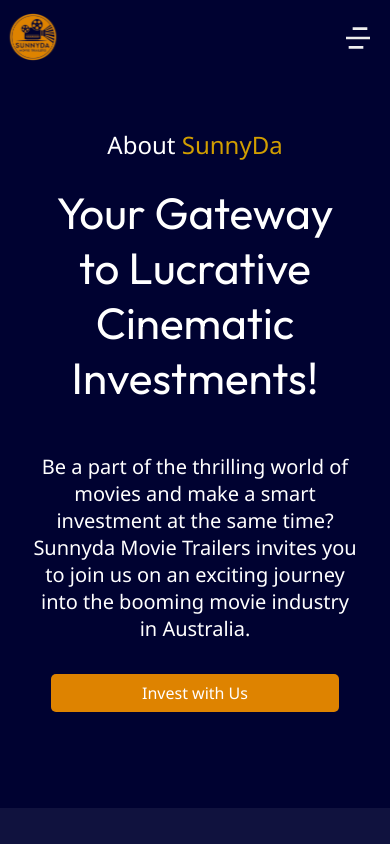
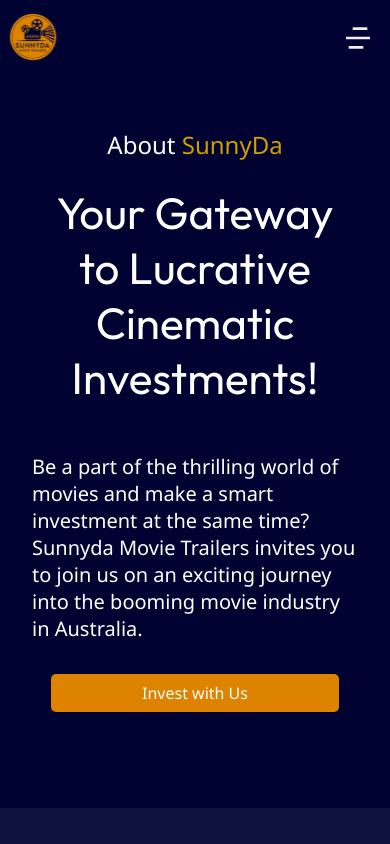
Before and after one commit to chochodev/SunnyDa-Landing-Page, a React (Vite) app: page /about in a window 390 px wide. Shown: the top 844 px of the page. Built offline with nearby package versions, Linux system fonts and the light colour scheme.

Commit message:
updated and about to finish up

```diff
--- a/src/assets/css/pages/about.css
+++ b/src/assets/css/pages/about.css
@@ -192,7 +192,12 @@
 }
 
 @media (max-width: 860px) {
-    #about .hero {}
+    #about .hero .info {
+        text-align: left;
+    }
+
+    #about .hero .invest_btn {}
+
     #about .hero .text {
         font-size: 1.5rem;
     }
```
